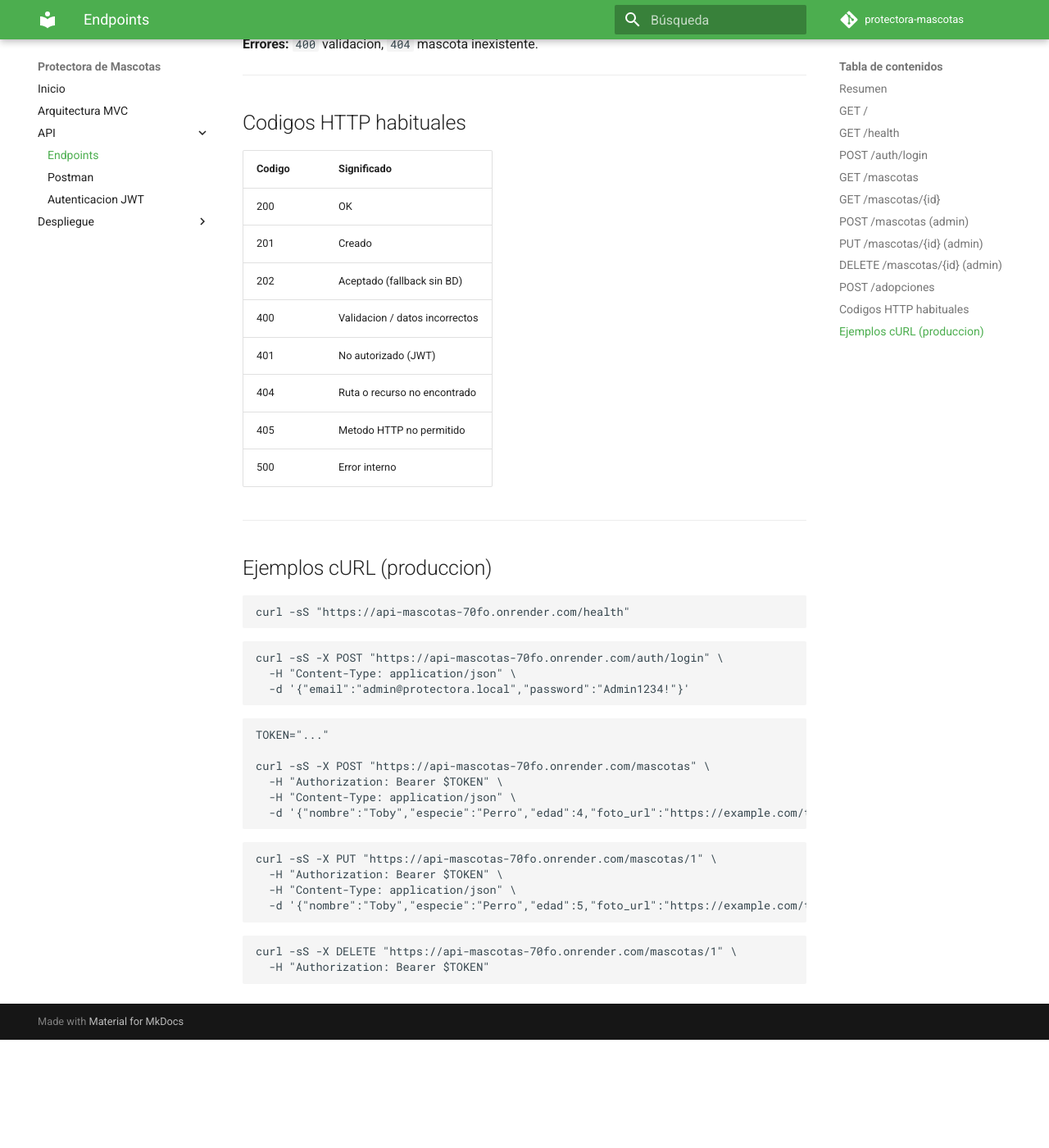
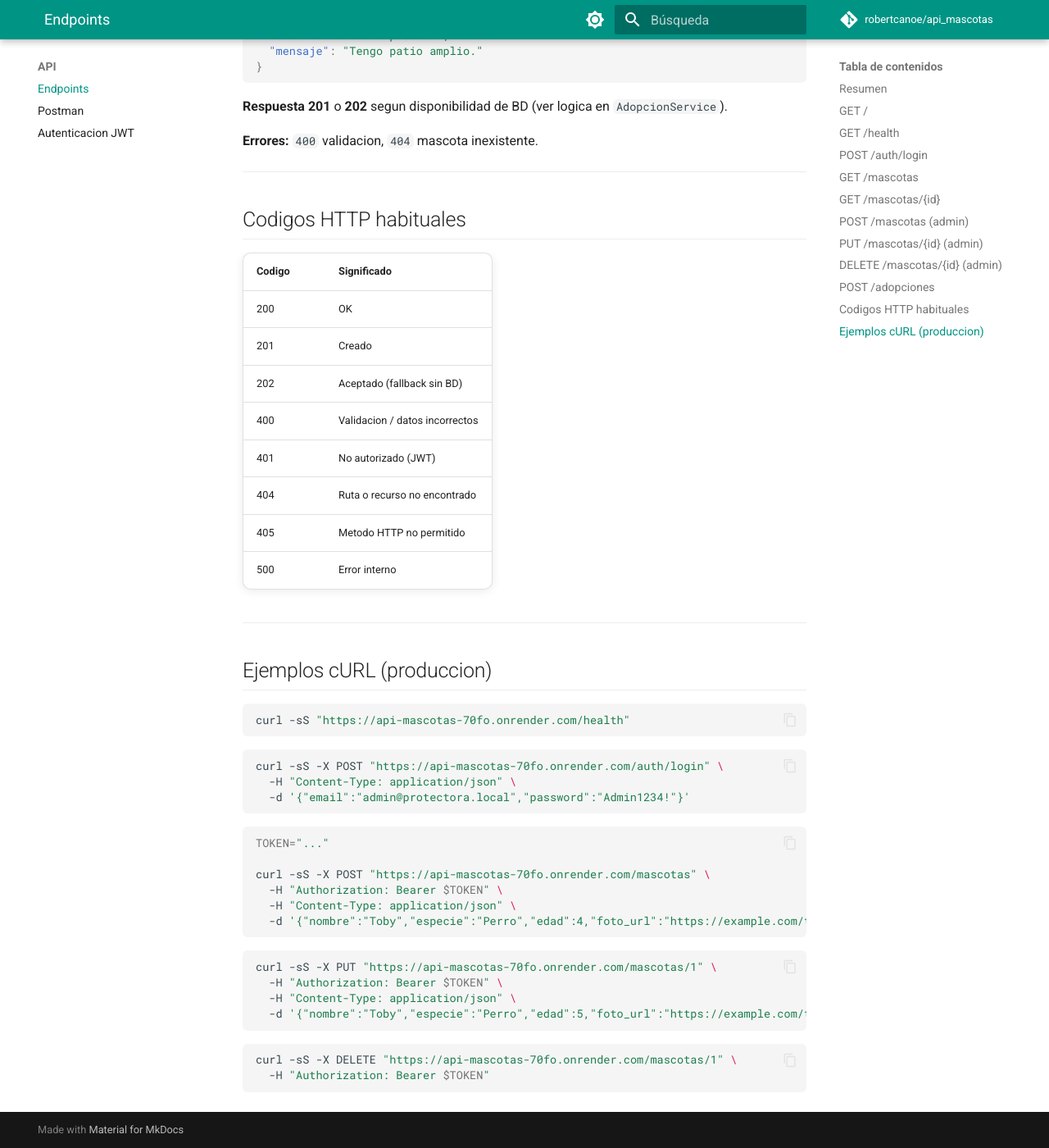
Before and after one commit to robertcanoe/api_mascotas, an MkDocs documentation site: the page built from docs/api/endpoints.md, in a window 1280 px wide and 1400 px high, scrolled down 4274 px. Shown: the whole window at 82% size. Built offline with MkDocs 1.6.1 and Material for MkDocs 9.7.7, drawn with Linux system fonts in a browser that asks for light colours; comment, search, counter and statistics services are not loaded; before the commit the page ends 5542 px from its top, so only the background shows below that; some of the changed text lies outside the part shown.

Commit message:
Update mkdocs configuration for API documentation: change site name and description, enhance theme settings, add plugins, and implement GitHub Actions workflow for automatic deployment to GitHub Pages.

```diff
--- a/mkdocs.yml
+++ b/mkdocs.yml
@@ -1,14 +1,41 @@
-site_name: Protectora de Mascotas
-site_description: API REST en PHP para adopciones de mascotas
-site_url: https://example.com/docs
-repo_name: protectora-mascotas
-repo_url: https://github.com/tu-org/protectora-mascotas
+site_name: API Mascotas
+site_description: Documentacion oficial de la API REST en PHP
+site_url: https://robertcanoe.github.io/api_mascotas/
+repo_name: robertcanoe/api_mascotas
+repo_url: https://github.com/robertcanoe/api_mascotas
+
 theme:
   name: material
   language: es
+  features:
+    - navigation.tabs
+    - navigation.sections
+    - navigation.top
+    - navigation.instant
+    - toc.follow
+    - search.highlight
+    - search.suggest
+    - content.code.copy
   palette:
-    primary: green
-    accent: amber
+    - scheme: default
+      primary: teal
+      accent: lime
+      toggle:
+        icon: material/brightness-7
+        name: Cambiar a modo oscuro
+    - scheme: slate
+      primary: teal
+      accent: lime
+      toggle:
+        icon: material/brightness-4
+        name: Cambiar a modo claro
+
+plugins:
+  - search
+
+extra_css:
+  - stylesheets/extra.css
+
 nav:
   - Inicio: index.md
   - Arquitectura MVC: arquitectura.md
@@ -17,11 +44,18 @@ nav:
       - Postman: api/postman.md
       - Autenticacion JWT: api/autenticacion.md
   - Despliegue:
-      - Backend Render (Docker): deploy/render.md
+      - Render (Docker): deploy/render.md
       - Backend hosting PHP: deploy/backend-hosting.md
-      - GitHub Actions CD: deploy/github-actions.md
+      - GitHub Actions: deploy/github-actions.md
+
 markdown_extensions:
   - admonition
   - toc:
       permalink: true
   - tables
+  - pymdownx.highlight
+  - pymdownx.superfences
+  - pymdownx.inlinehilite
+  - pymdownx.details
+  - pymdownx.tabbed:
+      alternate_style: true
```
Also changed, not shown: 1 other file.
